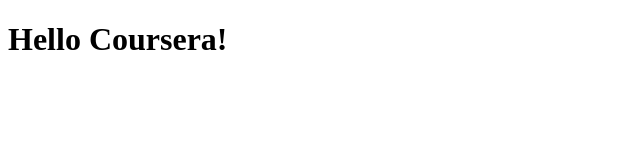
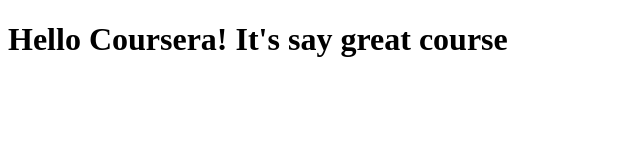
Before and after one commit to Neha-Baldaniya/coursera-test, a plain HTML site: page site/index.html in a window 1280 px wide. Shown: the whole page, without its empty margins (0-640 px from the left). Drawn offline with Linux system fonts and the light colour scheme.

Commit message:
small addition to our page content.

```diff
--- a/site/index.html
+++ b/site/index.html
@@ -4,6 +4,6 @@
 	<title>Hello Coursera!</title>
 </head>
 <body>
-<h1>Hello Coursera!</h1>
+<h1>Hello Coursera! It's say great course</h1>
 </body>
 </html>
```
